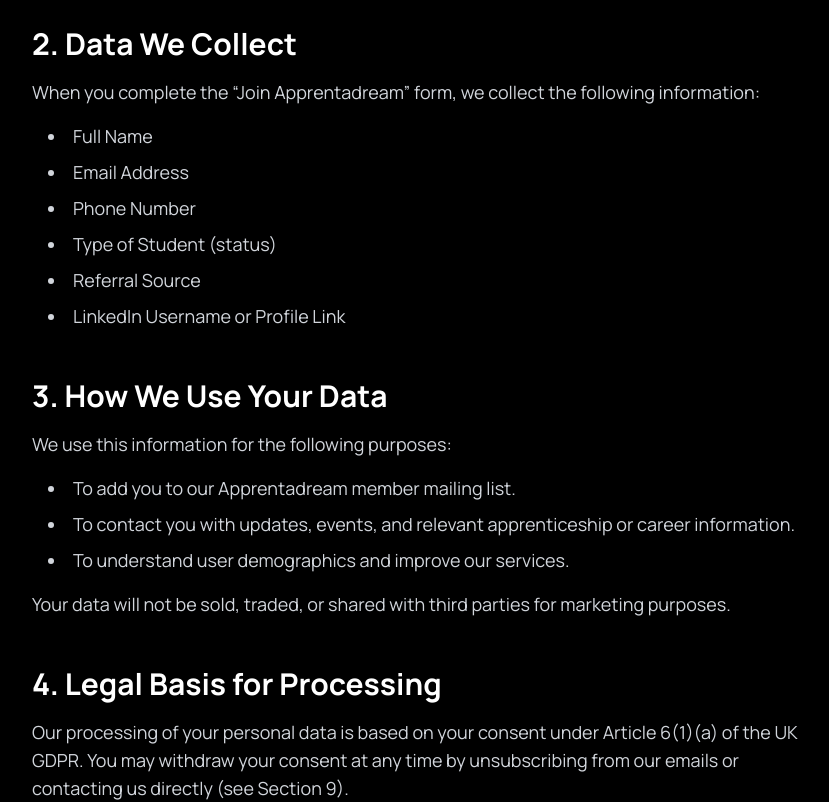
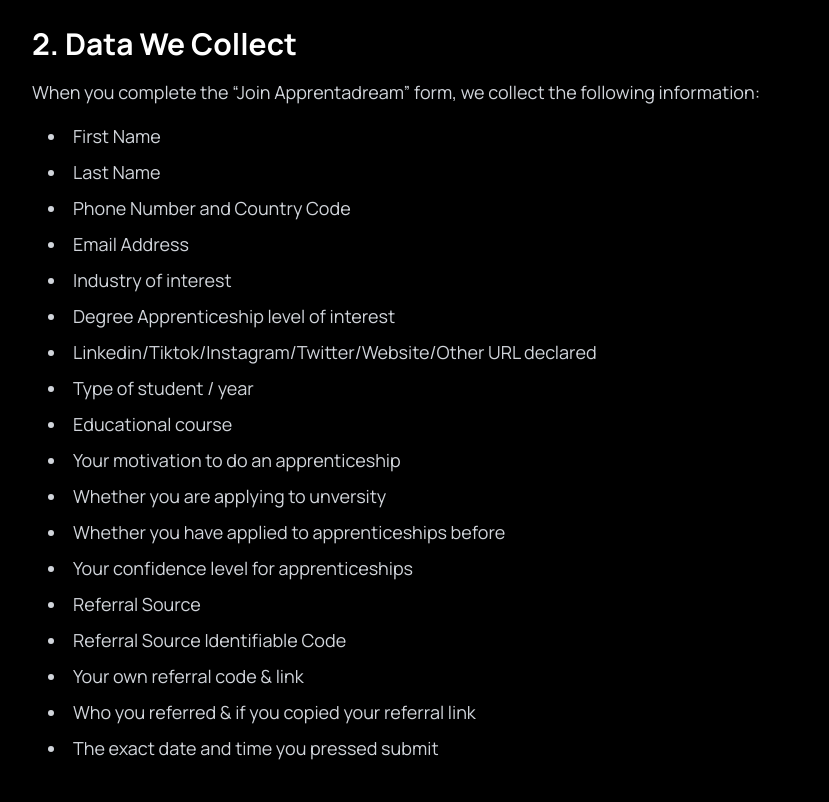
Before and after one commit to samuelforrest/apprentadream.co.uk, a Next.js app: page /terms in a window 1280 px wide. Shown: the part 520-1322 px from the top of the page, without its empty margins (208-1037 px from the left). Built offline with nearby package versions, Linux system fonts and the light colour scheme.

Commit message:
updated terms

```diff
--- a/app/terms/page.tsx
+++ b/app/terms/page.tsx
@@ -55,12 +55,24 @@ export default function Terms() {
               When you complete the &ldquo;Join Apprentadream&rdquo; form, we collect the following information:
             </p>
             <ul className="list-disc list-inside space-y-2 text-base sm:text-lg text-gray-300 ml-4">
-              <li>Full Name</li>
+              <li>First Name</li>
+              <li>Last Name</li>
+              <li>Phone Number and Country Code</li>
               <li>Email Address</li>
-              <li>Phone Number</li>
-              <li>Type of Student (status)</li>
+              <li>Industry of interest</li>
+              <li>Degree Apprenticeship level of interest</li>
+              <li>Linkedin/Tiktok/Instagram/Twitter/Website/Other URL declared</li>
+              <li>Type of student / year</li>
+              <li>Educational course</li>
+              <li>Your motivation to do an apprenticeship</li>
+              <li>Whether you are applying to unversity</li>
+              <li>Whether you have applied to apprenticeships before</li>
+              <li>Your confidence level for apprenticeships</li>
               <li>Referral Source</li>
-              <li>LinkedIn Username or Profile Link</li>
+              <li>Referral Source Identifiable Code</li>
+              <li>Your own referral code & link </li>
+              <li>Who you referred & if you copied your referral link</li>
+              <li>The exact date and time you pressed submit</li>
             </ul>
           </section>
 
```
